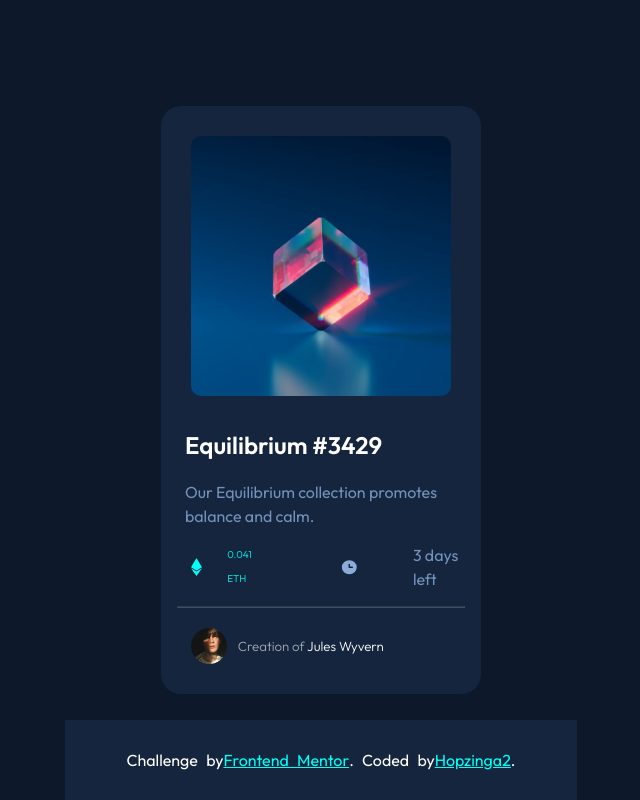
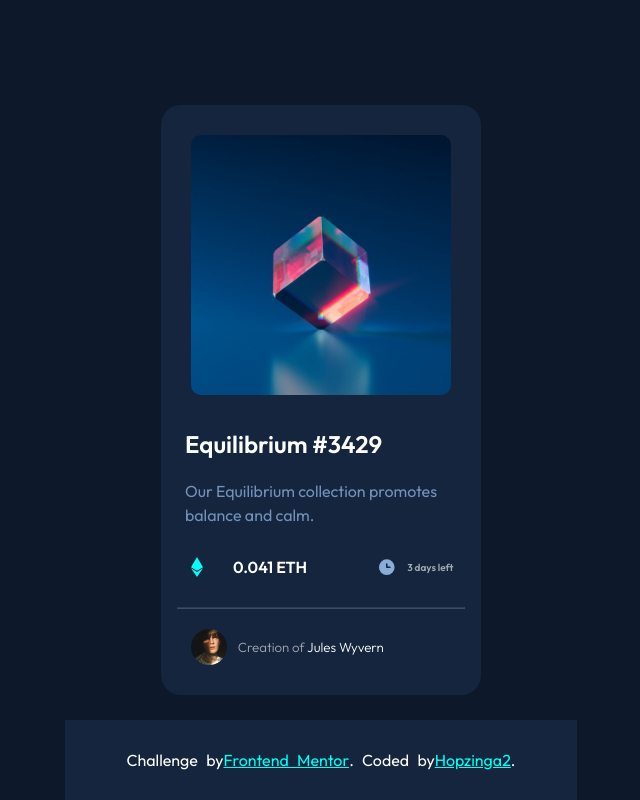
Before and after one commit to hopzinga22/nft-card, a plain HTML site: page index.html in a window 1280 px wide. Shown: the whole page, without its empty margins (319-959 px from the left). Drawn offline with Linux system fonts and the light colour scheme.

Commit message:
Update index.html

```diff
--- a/index.html
+++ b/index.html
@@ -26,11 +26,11 @@
         <div class="time-amount">
           <div class="eth">
             <img src="/images/icon-ethereum.svg" alt="">
-            <p> 0.041 ETH</p>
+            <h4> 0.041 ETH</h4>
           </div>
           <div class="duration">
             <img src="/images/icon-clock.svg" alt="">
-            <p>3 days left</p>
+            <h4>3 days left</h4>
           </div>
         </div>
         <hr>
```
